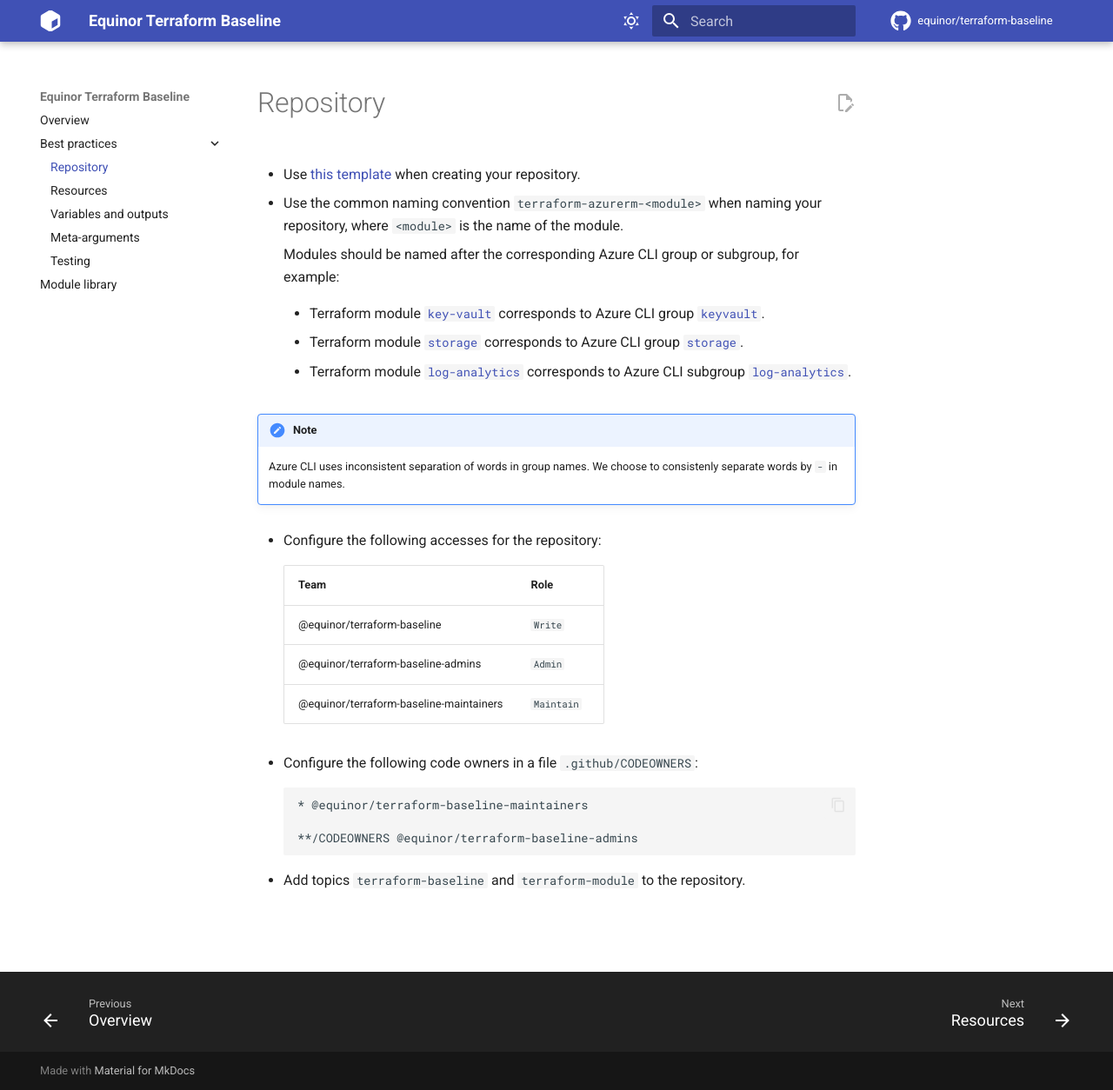
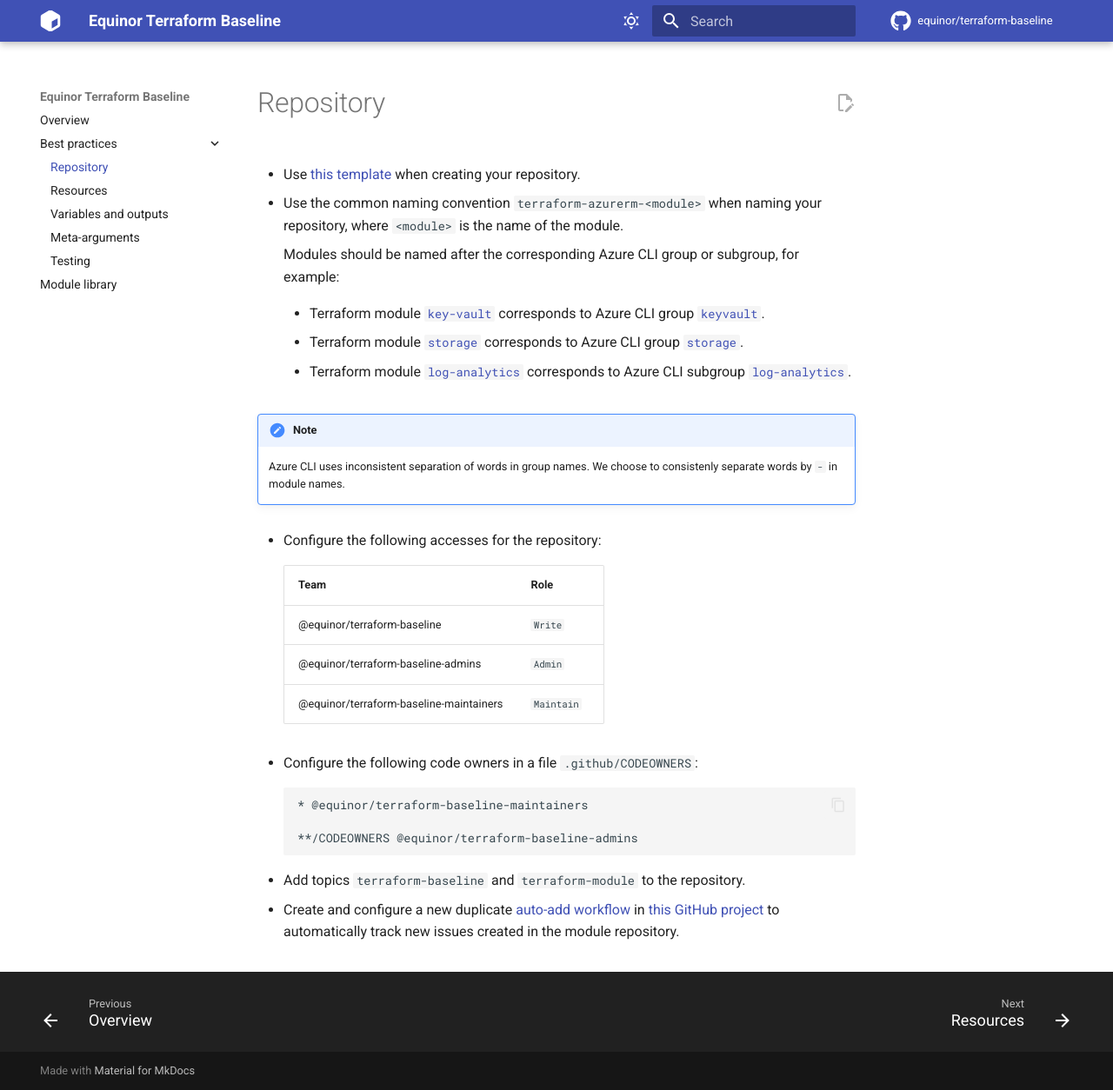
Before and after one commit to equinor/terraform-baseline, an MkDocs documentation site: the page built from docs/best-practices/repository.md, in a window 1280 px wide and 1254 px high. Shown: the whole window at 87% size. Built offline with MkDocs 1.6.1 and Material for MkDocs 9.7.7, drawn with Linux system fonts in a browser that asks for light colours; comment, search, counter and statistics services are not loaded.

Commit message:
docs: track new module issues

````diff
--- a/docs/best-practices/repository.md
+++ b/docs/best-practices/repository.md
@@ -17,10 +17,10 @@
 
 - Configure the following accesses for the repository:
 
-    | Team | Role |
-    | --- | --- |
-    | @equinor/terraform-baseline | `Write` |
-    | @equinor/terraform-baseline-admins | `Admin` |
+    | Team                                    | Role       |
+    | --------------------------------------- | ---------- |
+    | @equinor/terraform-baseline             | `Write`    |
+    | @equinor/terraform-baseline-admins      | `Admin`    |
     | @equinor/terraform-baseline-maintainers | `Maintain` |
 
 - Configure the following code owners in a file `.github/CODEOWNERS`:
@@ -32,3 +32,5 @@
     ```
 
 - Add topics `terraform-baseline` and `terraform-module` to the repository.
+
+- Create and configure a new duplicate [auto-add workflow](https://docs.github.com/en/issues/planning-and-tracking-with-projects/automating-your-project/adding-items-automatically) in [this GitHub project](https://github.com/orgs/equinor/projects/627) to automatically track new issues created in the module repository.
````
Also changed, not shown: 1 other file.
